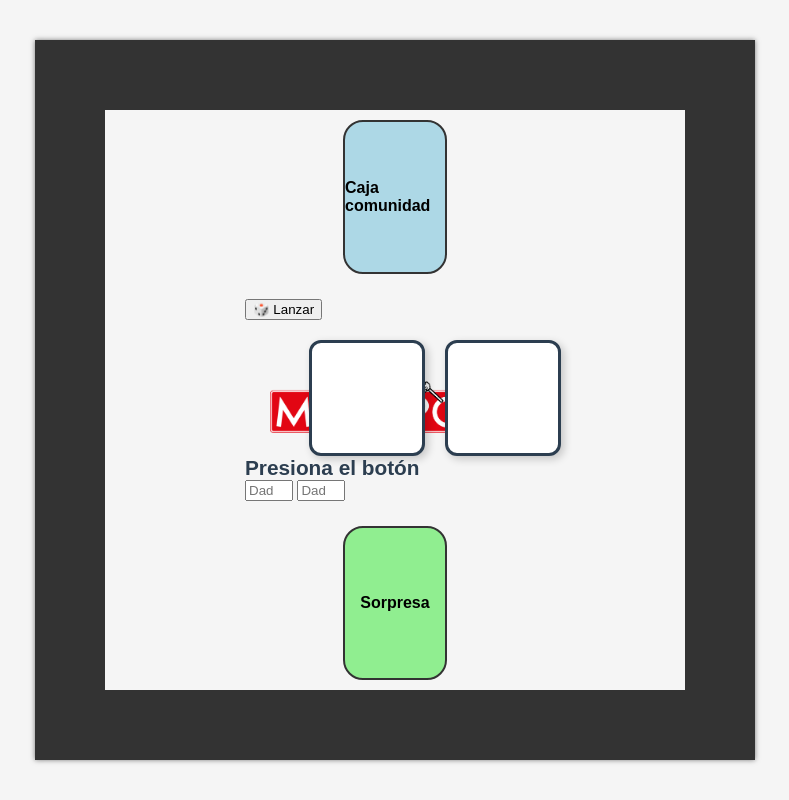
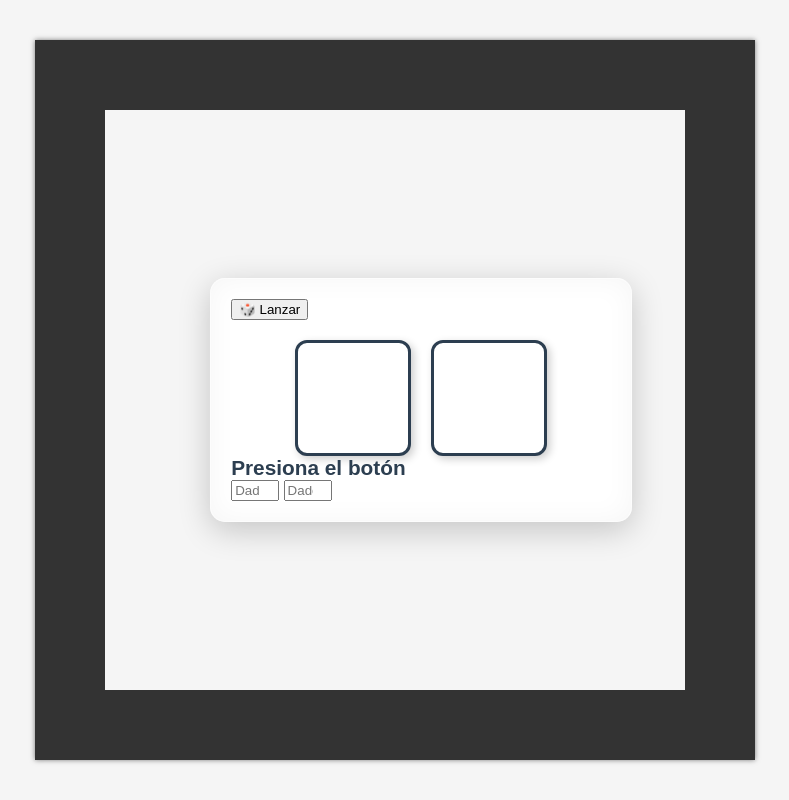
Before and after one commit to xq25/MonopolyGame, a plain HTML site: page src/pages/tablero.html in a window 1280 px wide. Shown: the whole page, without its empty margins (245-1034 px from the left). Drawn offline with Linux system fonts and the light colour scheme; no server answers.

Commit message:
Detalles interfaz de dados

```diff
--- a/src/pages/tablero.html
+++ b/src/pages/tablero.html
@@ -12,26 +12,19 @@
   <div id="gameDiv">
     <div id="board" class="board">
       <div id="center">
-      <div id="cajaComunidad" class="carta">Caja  comunidad</div>
-      <div id="cajaSuerte" class="carta">Sorpresa</div>
-      <div id="logo"></div>
-      </div>
-    </div>
         <div class="crap-section">
           <div class="card p-4 text-center shadow-lg rounded-4">
-
             <button id="rollButton" class="btn btn-primary btn-lg">🎲 Lanzar</button>
-
             <div class="crap-container mt-4">
               <div id="crap1" class="crap"></div>
               <div id="crap2" class="crap"></div>
             </div>
-
             <div id="result" class="result mt-3">Presiona el botón</div>
-
             <div class="mt-3">
               <input type="number" id="manualCrap1" min="1" max="6" placeholder="Dado 1">
               <input type="number" id="manualCrap2" min="1" max="6" placeholder="Dado 2">
+            </div>
+          </div>
         </div>
       </div>
     </div>
--- a/src/styles/craps.css
+++ b/src/styles/craps.css
@@ -4,6 +4,13 @@ body {
 
 .card {
   width: 380px;
+  background: rgba(255, 255, 255, 0.1);  /* Mucho más transparente */
+  backdrop-filter: blur(15px) brightness(1.1);  /* Más blur y brillo */
+  -webkit-backdrop-filter: blur(15px) brightness(1.1);  /* Para Safari */
+  border: 1px solid rgba(255, 255, 255, 0.5);
+  border-radius: 15px;
+  box-shadow: 0 8px 32px rgba(0, 0, 0, 0.2);
+  padding: 20px;
 }
 
 .result {
@@ -16,7 +23,7 @@ body {
 .crap-section {
   position: absolute;
   top: 50%;
-  left: 50%;
+  left: 44%;  /* Ajustado ligeramente hacia la izquierda para pantallas grandes */
   transform: translate(-50%, -50%);
   z-index: 1000;
   width: 300px;
@@ -81,6 +88,7 @@ body {
 @media (max-width: 768px) {
   .crap-section {
     width: 280px;
+    left: 50%;  /* Centrado perfecto en pantallas pequeñas */
   }
 
   .crap {
--- a/src/styles/tablero.css
+++ b/src/styles/tablero.css
@@ -23,6 +23,7 @@ body {
   box-sizing: border-box;
   padding: 5px;
   box-shadow: 0 0 5px rgba(0,0,0,0.5);   /* Corregido el box-shadow */
+  position: relative;          /* Añadido para el contexto de posicionamiento */
 }
 
 /* Cada casilla del tablero */
@@ -43,16 +44,15 @@ body {
   width: 100%;
 }
 
-/* Zona central del tablero */
+/* Zona central del tablero - SIMPLIFICADO SOLO PARA DADOS */
 #center {
   grid-row: 2 / 11;
   grid-column: 2 / 11;
-  display: grid;
-  grid-template-rows: 1fr 2fr 1fr;
-  grid-template-columns: 1fr 1fr 1fr;
+  display: flex;
+  align-items: center;
+  justify-content: center;
   background: #f5f5f5;
-  align-items: center;
-  justify-items: center;
+  position: relative;
 }
 
 /* Cartas de comunidad y suerte */
```
Lines whose indentation alone changed are shown as unchanged.
